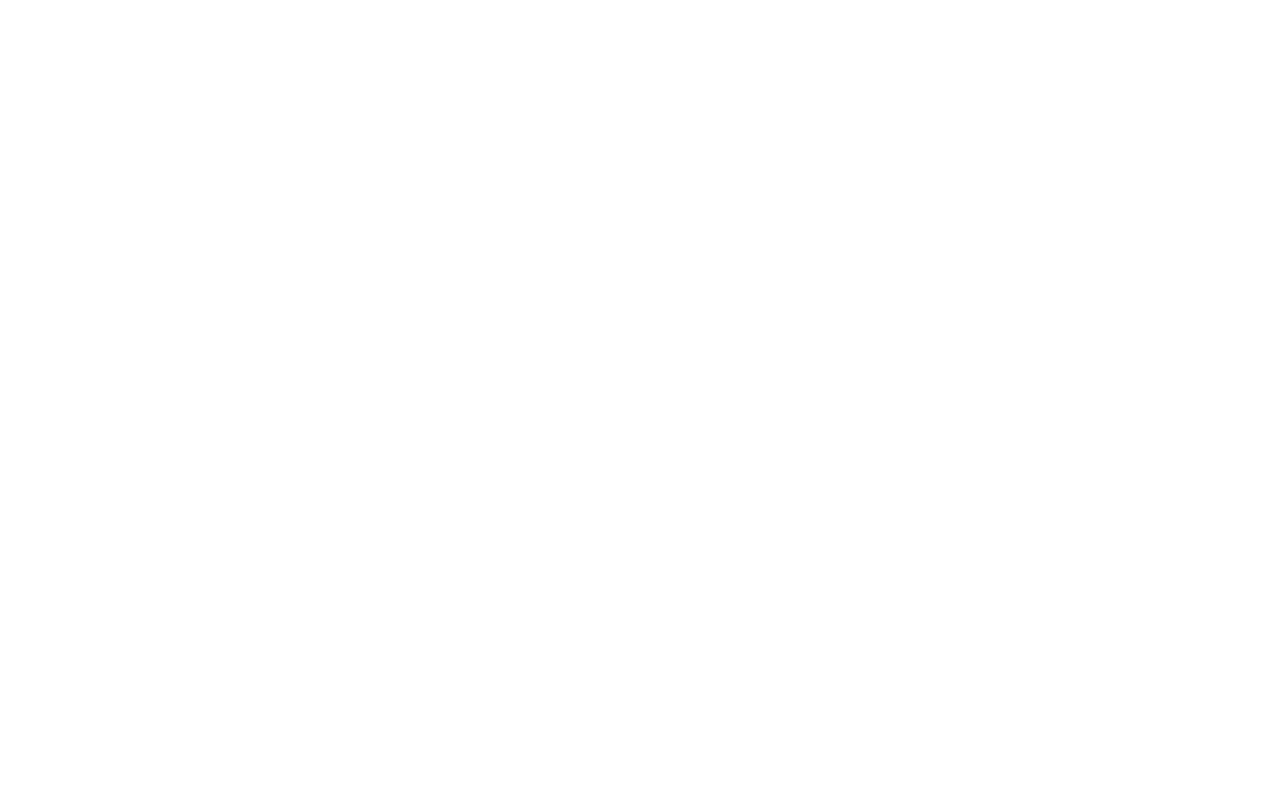
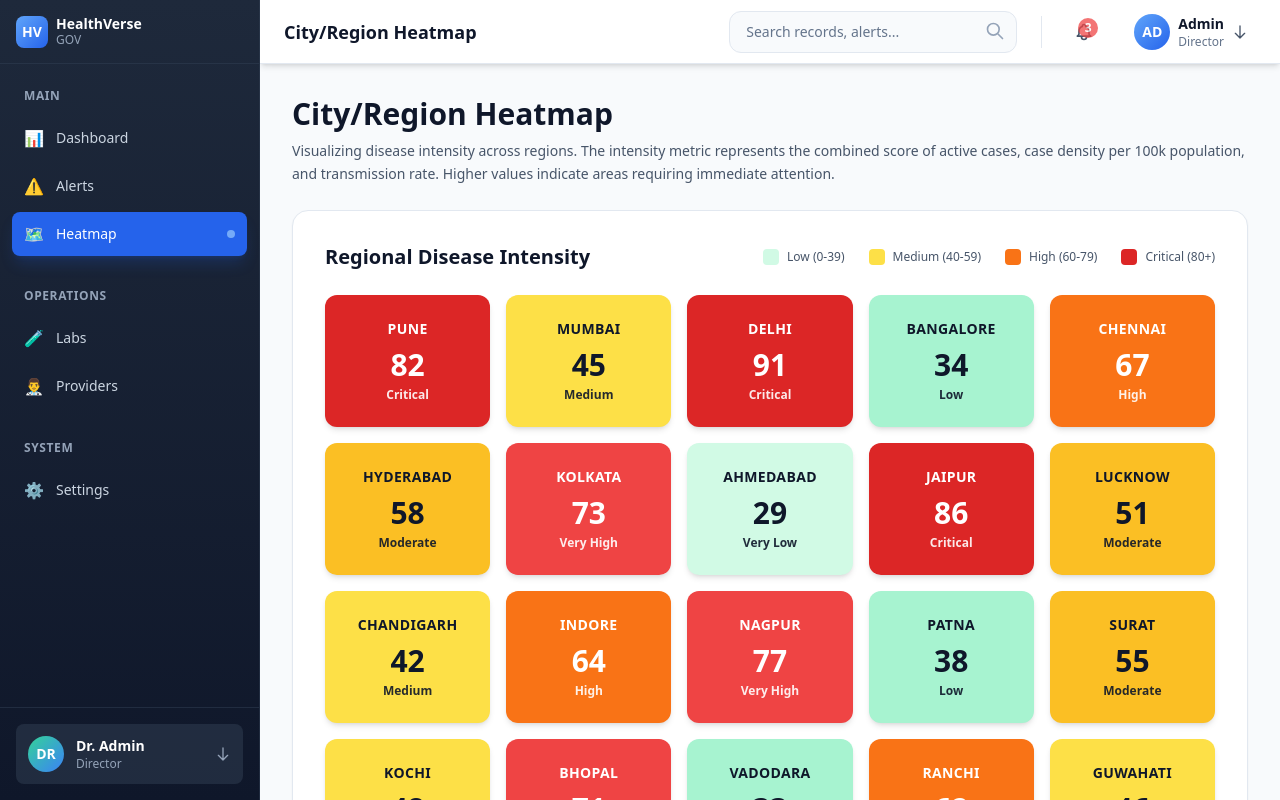
Before and after one commit to jivrajx04/Government-dashboard-ui, a React (Vite) app: page /heatmap in a window 1280 px wide. Before the commit this address had no page. Built offline with nearby package versions, Linux system fonts and the light colour scheme.

Commit message:
Updated App.tsx

```diff
--- a/src/App.tsx
+++ b/src/App.tsx
@@ -4,6 +4,7 @@
 import Alerts from './pages/alerts/Alerts';
 import Labs from './pages/labs/Labs';
 import Providers from './pages/providers/Providers';
+import HeatmapPage from './pages/heatmap/HeatmapPage';
 import LayoutShell from './components/layout/LayoutShell';
 
 export default function App() {
@@ -15,6 +16,7 @@
       <Route path="/alerts" element={<LayoutShell><Alerts /></LayoutShell>} />
       <Route path="/labs" element={<LayoutShell><Labs /></LayoutShell>} />
       <Route path="/providers" element={<LayoutShell><Providers /></LayoutShell>} />
+      <Route path="/heatmap" element={<LayoutShell><HeatmapPage /></LayoutShell>} />
     </Routes>
   );
 }
--- a/src/components/layout/Navbar.tsx
+++ b/src/components/layout/Navbar.tsx
@@ -10,6 +10,7 @@
     const titles: Record<string, string> = {
       '/dashboard': 'Dashboard',
       '/alerts': 'Alerts',
+      '/heatmap': 'City/Region Heatmap',
       '/labs': 'Laboratory Results',
       '/providers': 'Healthcare Providers',
       '/settings': 'Settings',
--- a/src/components/layout/Sidebar.tsx
+++ b/src/components/layout/Sidebar.tsx
@@ -19,6 +19,7 @@
     items: [
       { label: 'Dashboard', href: '/dashboard', icon: '📊', section: 'MAIN' },
       { label: 'Alerts', href: '/alerts', icon: '⚠️', section: 'MAIN' },
+      { label: 'Heatmap', href: '/heatmap', icon: '🗺️', section: 'MAIN' },
     ],
   },
   {
--- /dev/null
+++ b/src/pages/heatmap/HeatmapPage.tsx
@@ -0,0 +1,177 @@
+import { useState } from 'react';
+
+interface HeatmapCell {
+  region: string;
+  intensity: number;
+}
+
+const heatmapData: HeatmapCell[] = [
+  { region: 'Pune', intensity: 82 },
+  { region: 'Mumbai', intensity: 45 },
+  { region: 'Delhi', intensity: 91 },
+  { region: 'Bangalore', intensity: 34 },
+  { region: 'Chennai', intensity: 67 },
+  { region: 'Hyderabad', intensity: 58 },
+  { region: 'Kolkata', intensity: 73 },
+  { region: 'Ahmedabad', intensity: 29 },
+  { region: 'Jaipur', intensity: 86 },
+  { region: 'Lucknow', intensity: 51 },
+  { region: 'Chandigarh', intensity: 42 },
+  { region: 'Indore', intensity: 64 },
+  { region: 'Nagpur', intensity: 77 },
+  { region: 'Patna', intensity: 38 },
+  { region: 'Surat', intensity: 55 },
+  { region: 'Kochi', intensity: 48 },
+  { region: 'Bhopal', intensity: 71 },
+  { region: 'Vadodara', intensity: 33 },
+  { region: 'Ranchi', intensity: 62 },
+  { region: 'Guwahati', intensity: 46 },
+  { region: 'Coimbatore', intensity: 54 },
+  { region: 'Mysore', intensity: 41 },
+  { region: 'Vizag', intensity: 69 },
+  { region: 'Kanpur', intensity: 79 },
+  { region: 'Agra', intensity: 57 },
+];
+
+const getColorByIntensity = (intensity: number): string => {
+  if (intensity >= 80) return 'bg-red-600 text-white';
+  if (intensity >= 70) return 'bg-red-500 text-white';
+  if (intensity >= 60) return 'bg-orange-500 text-white';
+  if (intensity >= 50) return 'bg-amber-400 text-slate-900';
+  if (intensity >= 40) return 'bg-yellow-300 text-slate-900';
+  if (intensity >= 30) return 'bg-emerald-200 text-slate-900';
+  return 'bg-emerald-100 text-slate-900';
+};
+
+const getIntensityLabel = (intensity: number): string => {
+  if (intensity >= 80) return 'Critical';
+  if (intensity >= 70) return 'Very High';
+  if (intensity >= 60) return 'High';
+  if (intensity >= 50) return 'Moderate';
+  if (intensity >= 40) return 'Medium';
+  if (intensity >= 30) return 'Low';
+  return 'Very Low';
+};
+
+export default function HeatmapPage() {
+  const [hoveredCell, setHoveredCell] = useState<string | null>(null);
+
+  return (
+    <>
+      <div className="mb-6">
+        <h1 className="text-3xl font-bold text-slate-900 mb-2">City/Region Heatmap</h1>
+        <p className="text-slate-600 text-sm leading-relaxed">
+          Visualizing disease intensity across regions. The intensity metric represents the combined score of active cases,
+          case density per 100k population, and transmission rate. Higher values indicate areas requiring immediate attention.
+        </p>
+      </div>
+
+      <div className="bg-white rounded-2xl shadow-sm border border-slate-200 p-8">
+        <div className="mb-6 flex items-center justify-between">
+          <h2 className="text-xl font-bold text-slate-900">Regional Disease Intensity</h2>
+          <div className="flex items-center gap-6 text-xs">
+            <div className="flex items-center gap-2">
+              <div className="w-4 h-4 bg-emerald-100 rounded"></div>
+              <span className="text-slate-600">Low (0-39)</span>
+            </div>
+            <div className="flex items-center gap-2">
+              <div className="w-4 h-4 bg-yellow-300 rounded"></div>
+              <span className="text-slate-600">Medium (40-59)</span>
+            </div>
+            <div className="flex items-center gap-2">
+              <div className="w-4 h-4 bg-orange-500 rounded"></div>
+              <span className="text-slate-600">High (60-79)</span>
+            </div>
+            <div className="flex items-center gap-2">
+              <div className="w-4 h-4 bg-red-600 rounded"></div>
+              <span className="text-slate-600">Critical (80+)</span>
+            </div>
+          </div>
+        </div>
+
+        <div className="grid grid-cols-5 gap-4">
+          {heatmapData.map((cell) => (
+            <div
+              key={cell.region}
+              onMouseEnter={() => setHoveredCell(cell.region)}
+              onMouseLeave={() => setHoveredCell(null)}
+              className={`
+                ${getColorByIntensity(cell.intensity)}
+                rounded-xl p-6 shadow-md
+                transition-all duration-200 cursor-pointer
+                ${hoveredCell === cell.region ? 'scale-105 shadow-xl ring-2 ring-blue-500' : 'hover:scale-102 hover:shadow-lg'}
+              `}
+            >
+              <div className="flex flex-col items-center justify-center text-center">
+                <p className="text-sm font-bold mb-2 uppercase tracking-wide">{cell.region}</p>
+                <p className="text-3xl font-bold mb-1">{cell.intensity}</p>
+                <p className="text-xs font-semibold opacity-90">{getIntensityLabel(cell.intensity)}</p>
+              </div>
+            </div>
+          ))}
+        </div>
+
+        {hoveredCell && (
+          <div className="mt-6 bg-gradient-to-r from-blue-50 to-cyan-50 border border-blue-200 rounded-xl p-4">
+            <div className="flex items-center gap-2">
+              <svg className="w-5 h-5 text-blue-600" fill="none" stroke="currentColor" viewBox="0 0 24 24">
+                <path strokeLinecap="round" strokeLinejoin="round" strokeWidth={2} d="M13 16h-1v-4h-1m1-4h.01M21 12a9 9 0 11-18 0 9 9 0 0118 0z" />
+              </svg>
+              <p className="text-sm text-slate-700">
+                <span className="font-bold text-slate-900">{hoveredCell}</span> - Hover over cells to see detailed information.
+                Click to view comprehensive analytics.
+              </p>
+            </div>
+          </div>
+        )}
+      </div>
+
+      <div className="grid grid-cols-1 lg:grid-cols-3 gap-6 mt-6">
+        <div className="bg-gradient-to-br from-red-50 to-red-100 border border-red-200 rounded-2xl p-6 shadow-sm">
+          <div className="flex items-start justify-between mb-3">
+            <div>
+              <p className="text-xs font-semibold text-red-700 uppercase tracking-wider mb-1">Critical Zones</p>
+              <p className="text-3xl font-bold text-slate-900">
+                {heatmapData.filter(c => c.intensity >= 80).length}
+              </p>
+            </div>
+            <div className="w-12 h-12 bg-red-200/50 rounded-xl flex items-center justify-center text-2xl">
+              🚨
+            </div>
+          </div>
+          <p className="text-xs text-red-700">Regions requiring immediate intervention</p>
+        </div>
+
+        <div className="bg-gradient-to-br from-amber-50 to-amber-100 border border-amber-200 rounded-2xl p-6 shadow-sm">
+          <div className="flex items-start justify-between mb-3">
+            <div>
+              <p className="text-xs font-semibold text-amber-700 uppercase tracking-wider mb-1">High Risk Zones</p>
+              <p className="text-3xl font-bold text-slate-900">
+                {heatmapData.filter(c => c.intensity >= 60 && c.intensity < 80).length}
+              </p>
+            </div>
+            <div className="w-12 h-12 bg-amber-200/50 rounded-xl flex items-center justify-center text-2xl">
+              ⚠️
+            </div>
+          </div>
+          <p className="text-xs text-amber-700">Regions showing elevated risk levels</p>
+        </div>
+
+        <div className="bg-gradient-to-br from-emerald-50 to-emerald-100 border border-emerald-200 rounded-2xl p-6 shadow-sm">
+          <div className="flex items-start justify-between mb-3">
+            <div>
+              <p className="text-xs font-semibold text-emerald-700 uppercase tracking-wider mb-1">Safe Zones</p>
+              <p className="text-3xl font-bold text-slate-900">
+                {heatmapData.filter(c => c.intensity < 40).length}
+              </p>
+            </div>
+            <div className="w-12 h-12 bg-emerald-200/50 rounded-xl flex items-center justify-center text-2xl">
+              ✅
+            </div>
+          </div>
+          <p className="text-xs text-emerald-700">Regions with low transmission rates</p>
+        </div>
+      </div>
+    </>
+  );
+}
```
